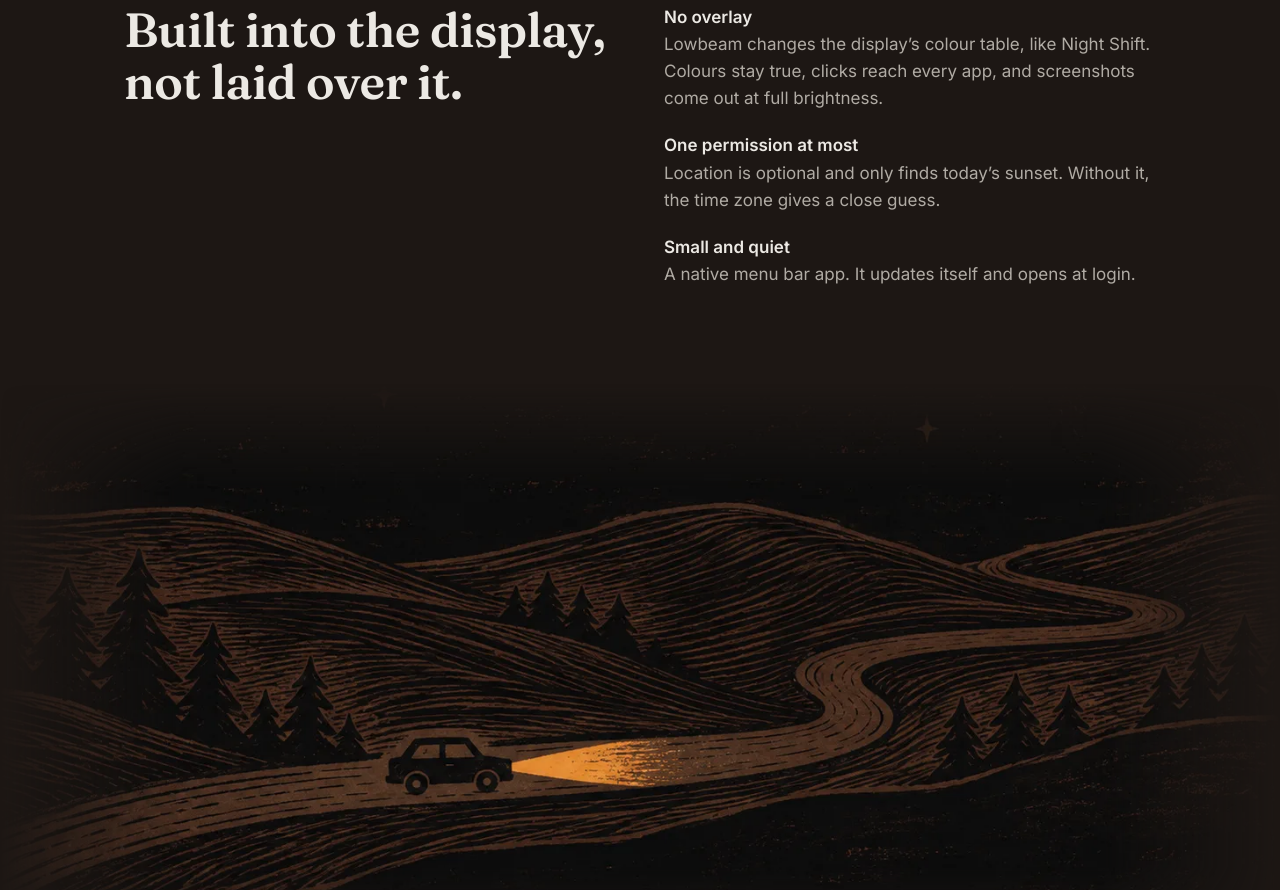
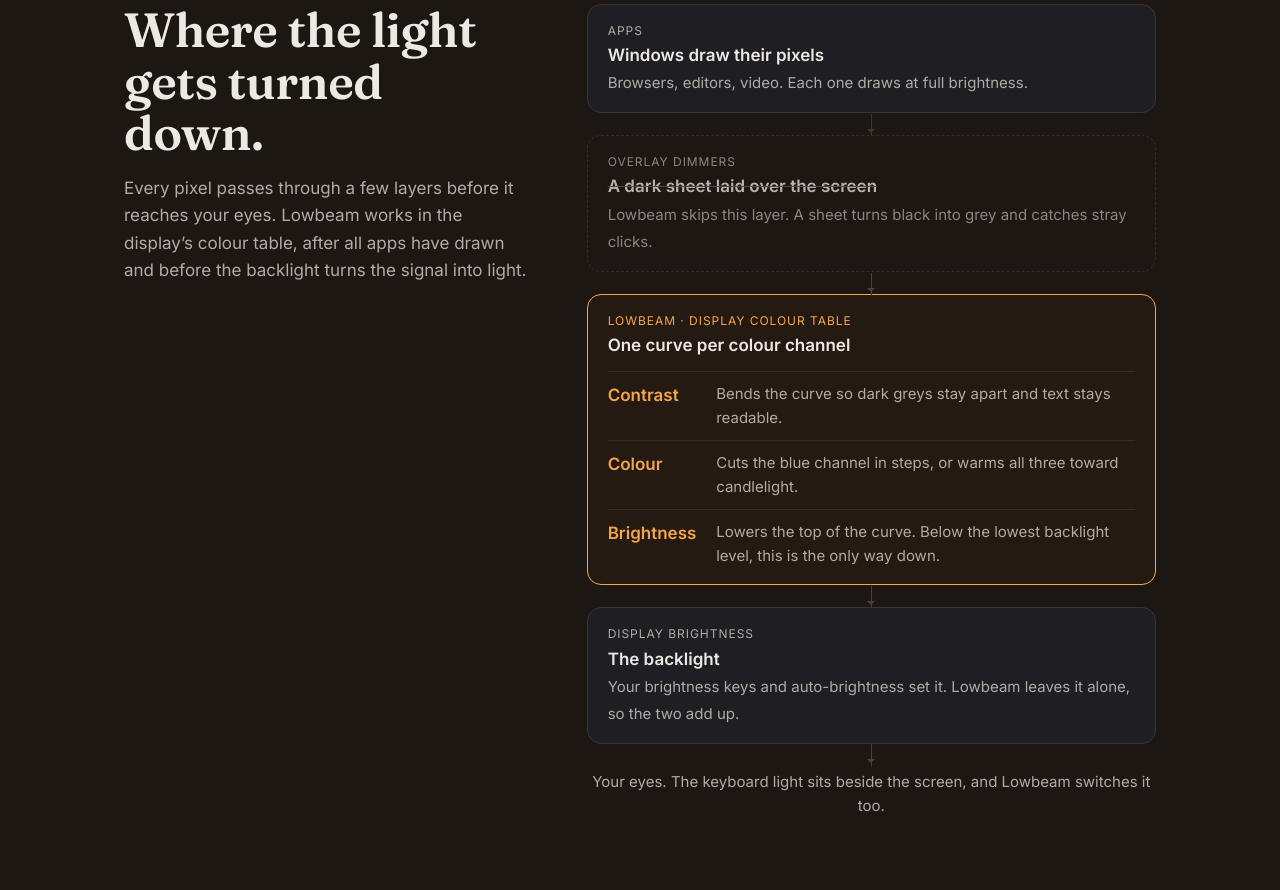
Before and after one commit to alexerm/lowbeam, a plain HTML site: page site/index.html in a window 1280 px wide. Shown: the part 2657-3547 px from the top of the page. Drawn offline with Linux system fonts and the light colour scheme.

Commit message:
Site: layer diagram for contrast, colour, brightness and backlight

```diff
--- a/site/index.html
+++ b/site/index.html
@@ -89,6 +89,27 @@ kbd { font: 600 14px Inter, sans-serif; padding: 2px 7px; border-radius: 6px; ba
 .how dl { display: grid; gap: 20px; }
 .how dt { font-weight: 600; }
 .how dd { color: var(--ink2); }
+
+/* Layer diagram: where each control acts on the way from app to eye */
+.layers-sec .wrap { display: grid; grid-template-columns: 5fr 7fr; gap: 56px; align-items: start; }
+.layers-sec .intro p { color: var(--ink2); margin-top: 16px; max-width: 38ch; }
+.stack { list-style: none; padding: 0; margin: 0; display: grid; gap: 0; }
+.stack > li { position: relative; padding: 16px 20px; border-radius: 14px; border: 1px solid var(--line); background: var(--card); }
+.stack > li + li { margin-top: 22px; }
+.stack > li + li::before { content: ""; position: absolute; left: 50%; top: -22px; height: 22px; border-left: 1px solid #4a4038; }
+.stack > li + li::after { content: ""; position: absolute; left: calc(50% - 4px); top: -7px; border: 4px solid transparent; border-top-color: #4a4038; }
+.stack .k { display: block; font-size: 12px; letter-spacing: .08em; text-transform: uppercase; color: var(--ink2); }
+.stack b { display: block; font-weight: 600; margin-top: 2px; }
+.stack li > span:last-child, .stack .row span { color: var(--ink2); font-size: 15px; }
+.stack .skip { background: transparent; border-style: dashed; opacity: .75; }
+.stack .skip b { text-decoration: line-through; text-decoration-color: #6b5a4c; }
+.stack .ours { background: #241a12; border-color: var(--amber); }
+.stack .ours .k { color: var(--amber); }
+.stack .rows { display: grid; gap: 10px; margin-top: 12px; }
+.stack .row { display: grid; grid-template-columns: 9ch 1fr; gap: 12px; padding-top: 10px; border-top: 1px solid #3a2b1f; }
+.stack .row b { margin: 0; color: var(--amber); }
+.stack .eye { background: transparent; border: 0; text-align: center; padding: 4px; color: var(--ink2); font-size: 15px; }
+@media (max-width: 860px) { .layers-sec .wrap { grid-template-columns: 1fr; gap: 32px; } }
 
 /* Closing art: carved night road, faded into the page on every side, no frame */
 .road { padding: 0; }
@@ -228,6 +249,28 @@ footer .wrap { display: flex; flex-wrap: wrap; justify-content: space-between; g
   </div>
 </section>
 
+<section class="layers-sec" id="layers">
+  <div class="wrap">
+    <div class="intro">
+      <h2>Where the light gets turned down.</h2>
+      <p>Every pixel passes through a few layers before it reaches your eyes. Lowbeam works in the display’s colour table, after all apps have drawn and before the backlight turns the signal into light.</p>
+    </div>
+    <ol class="stack">
+      <li><span class="k">Apps</span><b>Windows draw their pixels</b><span>Browsers, editors, video. Each one draws at full brightness.</span></li>
+      <li class="skip"><span class="k">Overlay dimmers</span><b>A dark sheet laid over the screen</b><span>Lowbeam skips this layer. A sheet turns black into grey and catches stray clicks.</span></li>
+      <li class="ours"><span class="k">Lowbeam · display colour table</span><b>One curve per colour channel</b>
+        <div class="rows">
+          <div class="row"><b>Contrast</b><span>Bends the curve so dark greys stay apart and text stays readable.</span></div>
+          <div class="row"><b>Colour</b><span>Cuts the blue channel in steps, or warms all three toward candlelight.</span></div>
+          <div class="row"><b>Brightness</b><span>Lowers the top of the curve. Below the lowest backlight level, this is the only way down.</span></div>
+        </div>
+      </li>
+      <li><span class="k">Display brightness</span><b>The backlight</b><span>Your brightness keys and auto-brightness set it. Lowbeam leaves it alone, so the two add up.</span></li>
+      <li class="eye">Your eyes. The keyboard light sits beside the screen, and Lowbeam switches it too.</li>
+    </ol>
+  </div>
+</section>
+
 <section>
   <div class="wrap how">
     <h2>Built into the display, not laid over it.</h2>
```
